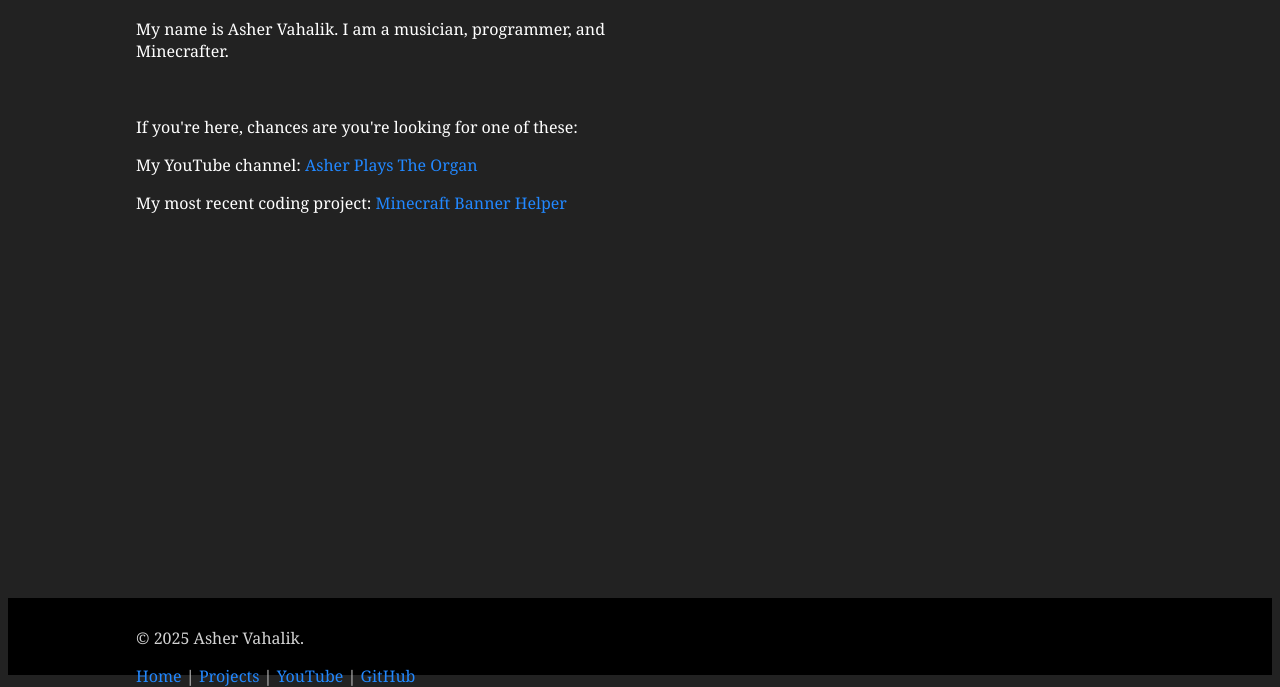
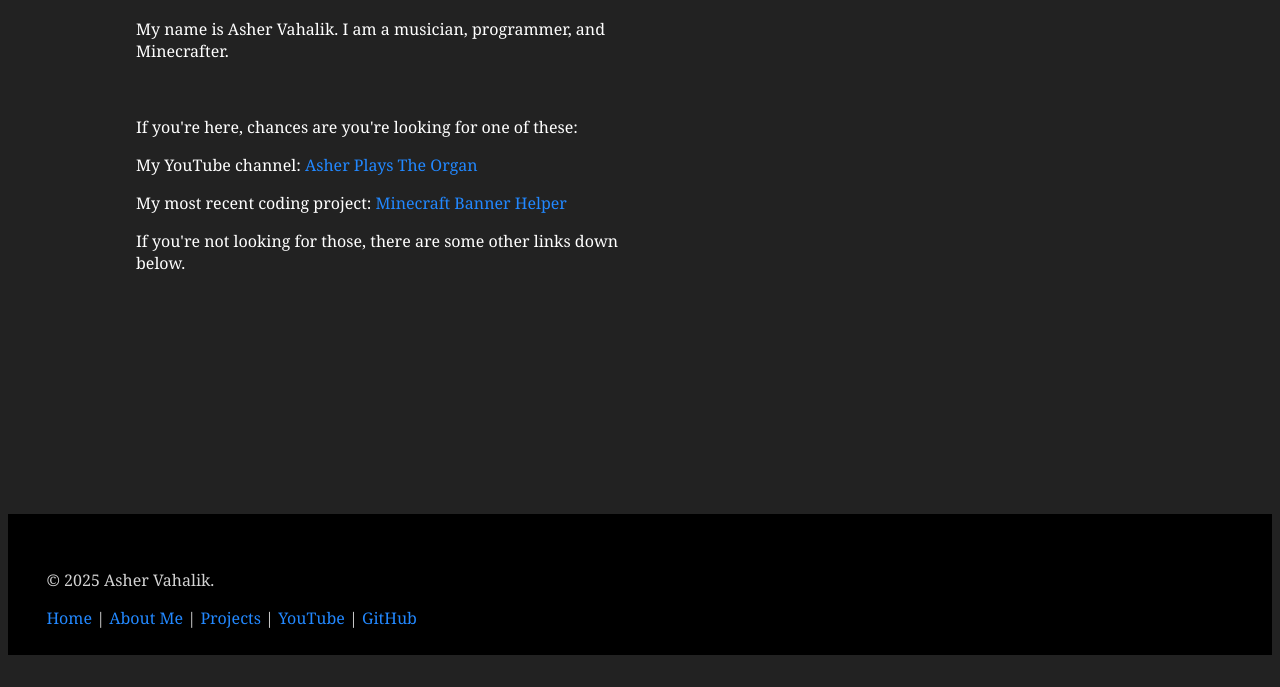
Before and after one commit to ashervahalik/ashervahalik.github.io, a plain HTML site: page index.html in a window 1280 px wide. Shown: the part 126-813 px from the top of the page. Drawn offline with Linux system fonts and the light colour scheme.

Commit message:
Complete site overhaul with tons of links added, and two new pages

```diff
--- a/index.html
+++ b/index.html
@@ -3,6 +3,7 @@
 	<head>
 		<title>Asher Vahalik</title>
 		<link rel="icon" href="favicon.png" type="image/png"/>
+		<link rel='stylesheet' href='style.css'/>
 		<meta charset='utf-8'/>
 	</head>
 	<body>
@@ -13,38 +14,11 @@
 			<p>If you're here, chances are you're looking for one of these:</p>
 			<p>My YouTube channel: <a href='https://youtube.com/@asherplaystheorgan'>Asher Plays The Organ</a></p>
 			<p>My most recent coding project: <a href='/minecraft-banner-helper'>Minecraft Banner Helper</a></p>
+			<p>If you're not looking for those, there are some other links down below.</p>
 		</div>
 		<footer>
 			<p>&copy; 2025 Asher Vahalik.</p>
-			<p><a href='/'>Home</a> | <a href='/projects.html'>Projects</a> | <a href='https://youtube.com/@asherplaystheorgan'>YouTube</a> | <a href='https://github.com/ashervahalik'>GitHub</a></p>
+			<p><a href='/'>Home</a> | <a href='/about.html'>About Me</a> | <a href='/projects.html'>Projects</a> | <a href='https://youtube.com/@asherplaystheorgan'>YouTube</a> | <a href='https://github.com/ashervahalik'>GitHub</a></p>
 		</footer>
 	</body>
 </html>
-
-<style>
-	html {
-		font-family: "Georgia";
-		background-color: #222;
-		color: white;
-	}
-	#main {
-		margin-left: 10vw;
-		margin-top: 10vh;
-		width: 40vw;
-	}
-	h1 {
-		font-weight: normal;
-	}
-	a {
-		text-decoration: none;
-		color: #28f;
-	}
-	footer {
-		margin-top: 48vh;
-		background-color: black;
-		color: lightgray;
-		height: 5vw;
-		padding-left: 10vw;
-		padding-top: 1vw;
-	}
-</style>
--- /dev/null
+++ b/style.css
@@ -0,0 +1,25 @@
+html {
+	font-family: "Georgia";
+	background-color: #222;
+	color: white;
+}
+#main {
+	margin-left: 10vw;
+	margin-top: 10vh;
+	width: 40vw;
+}
+h1 {
+	font-weight: normal;
+}
+a {
+	text-decoration: none;
+	color: #28f;
+}
+footer {
+	margin-top: 30vh;
+	background-color: black;
+	color: lightgray;
+	height: 5vw;
+	padding-left: 7vw;
+	padding: 3vw;
+}
```
Also changed, not shown: about.html (added, +22 -0 lines), footer.html (added, +8 -0 lines), projects.html (+3 -30 lines).
